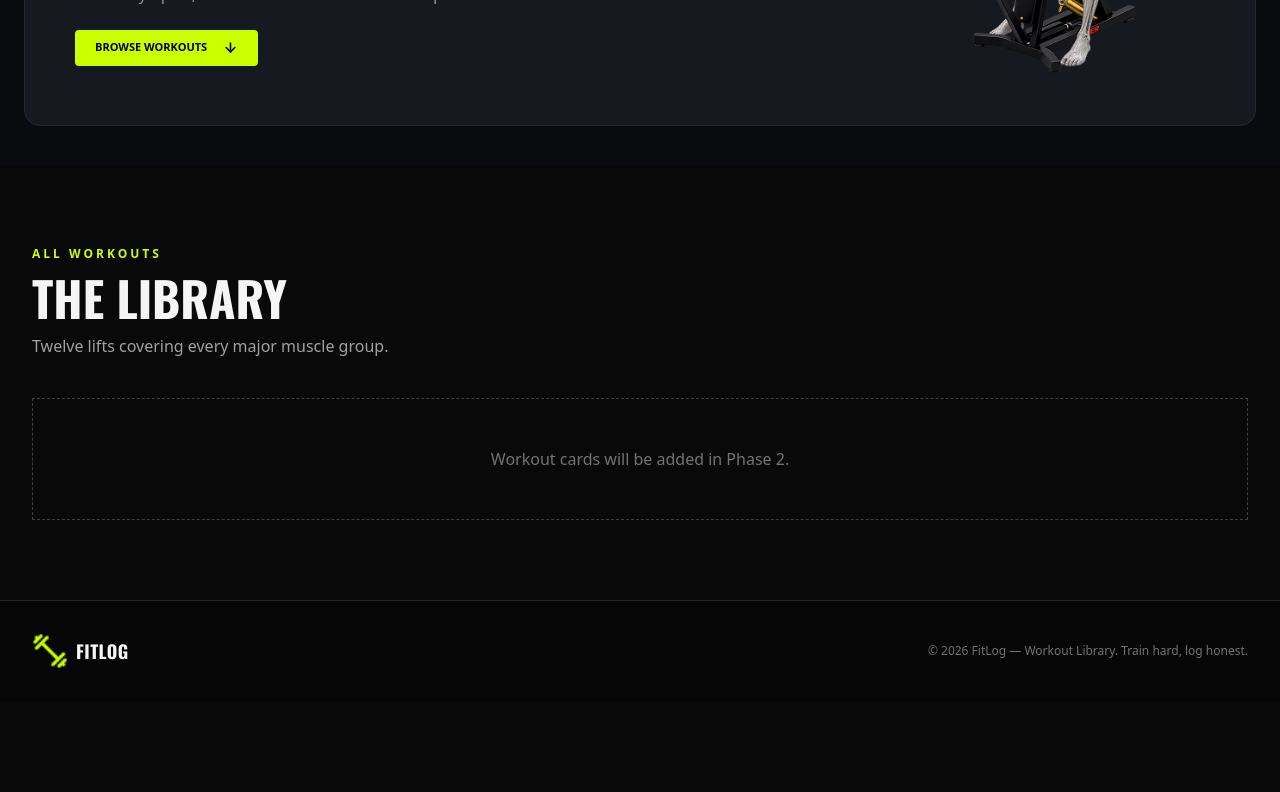
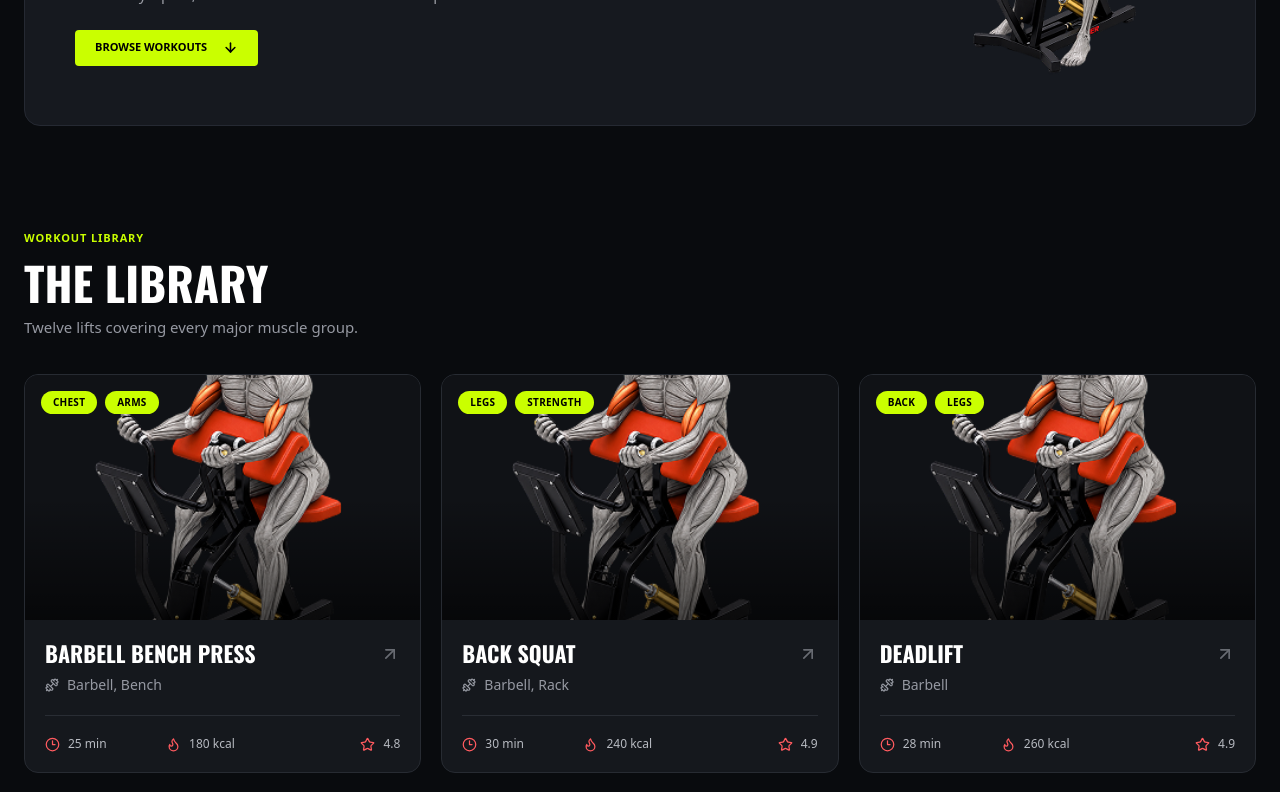
Before and after one commit to shariardipto/fitlog-as6, a Next.js app: page / in a window 1280 px wide. Shown: the part 377-1169 px from the top of the page. Before the commit the page ends 1078 px from the top, so only its background shows below. Built offline with nearby package versions, Linux system fonts and the light colour scheme; no server answers.

Commit message:
workout applied

```diff
--- a/next.config.mjs
+++ b/next.config.mjs
@@ -1,7 +1,13 @@
 /** @type {import('next').NextConfig} */
 const nextConfig = {
-  /* config options here */
-  reactCompiler: true,
+  images: {
+    remotePatterns: [
+      {
+        protocol: "https",
+        hostname: "**",
+      },
+    ],
+  },
 };
 
 export default nextConfig;
--- a/src/app/layout.js
+++ b/src/app/layout.js
@@ -18,6 +18,9 @@ export const metadata = {
   title: "FitLog | Workout Library",
   description:
     "Train with intent, build your workout plan, and log every set.",
+  icons: {
+    icon: "/favicon.png",
+  },
 };
 
 export default function RootLayout({ children }) {
--- /dev/null
+++ b/src/app/loading.js
@@ -0,0 +1,15 @@
+export default function Loading() {
+  return (
+    <div className="flex min-h-screen items-center justify-center bg-[#090b0e]">
+      <div className="flex flex-col items-center gap-4">
+
+        <div className="h-10 w-10 animate-spin rounded-full border-2 border-[#343840] border-t-[#caff00]" />
+
+        <p className="text-sm text-[#9699a2]">
+          Loading workouts...
+        </p>
+
+      </div>
+    </div>
+  );
+}
--- a/src/app/page.js
+++ b/src/app/page.js
@@ -1,37 +1,75 @@
 import Hero from "@/components/Hero";
+import WorkoutLibrary from "@/components/WorkoutLibrary";
+import { fallbackWorkouts } from "@/data/workouts";
 
-export default function Home() {
+async function getWorkouts() {
+  try {
+    const res = await fetch(
+      "https://api.abcz.workers.dev/api/fitlog",
+      {
+        cache: "force-cache",
+      }
+    );
+
+    if (!res.ok) {
+      console.warn(`FitLog API unavailable: ${res.status}`);
+      return fallbackWorkouts;
+    }
+
+    const result = await res.json();
+
+    if (Array.isArray(result)) {
+      return result;
+    }
+
+    if (Array.isArray(result.data)) {
+      return result.data;
+    }
+
+    if (Array.isArray(result.workouts)) {
+      return result.workouts;
+    }
+
+    return fallbackWorkouts;
+  } catch (error) {
+    console.warn("Using fallback workout data.");
+    return fallbackWorkouts;
+  }
+}
+
+export default async function Home() {
+  const workouts = await getWorkouts();
+
   return (
     <>
       <Hero />
 
       <section
         id="library"
-        className="mx-auto max-w-7xl px-4 py-20 sm:px-6 lg:px-8"
+        className="bg-[#090b0e] px-5 py-16 sm:px-6"
       >
-        <div className="mb-10">
+        <div className="mx-auto max-w-[1440px]">
 
-          <p className="mb-3 text-xs font-bold tracking-[0.25em] text-[#ccff00]">
-            ALL WORKOUTS
+          <div className="mb-9">
+            <p className="mb-3 text-[11px] font-bold uppercase tracking-[0.08em] text-[#caff00]">
+              Workout Library
             </p>
 
             <h2
-            className="text-4xl font-bold uppercase sm:text-5xl"
+              className="text-[38px] font-bold uppercase leading-none text-white sm:text-[46px]"
               style={{ fontFamily: "var(--font-oswald)" }}
             >
               The Library
             </h2>
 
-          <p className="mt-3 text-neutral-400">
+            <p className="mt-3 text-sm text-[#9699a2] sm:text-[15px]">
               Twelve lifts covering every major muscle group.
             </p>
+          </div>
+
+          <WorkoutLibrary workouts={workouts} />
 
         </div>
-
-        <div className="border border-dashed border-neutral-700 p-12 text-center text-neutral-500">
-          Workout cards will be added in Phase 2.
-        </div>
-
       </section>
     </>
   );
--- a/src/app/workout/[id]/page.js
+++ b/src/app/workout/[id]/page.js
@@ -0,0 +1,39 @@
+import Link from "next/link";
+
+export default async function WorkoutDetailsPage({ params }) {
+  const { id } = await params;
+
+  return (
+    <section className="min-h-[70vh] bg-[#090b0e] px-5 py-16 sm:px-6">
+
+      <div className="mx-auto max-w-[1440px]">
+
+        <p className="mb-3 text-xs font-bold uppercase tracking-widest text-[#caff00]">
+          Workout Details
+        </p>
+
+        <h1
+          className="text-5xl font-bold uppercase text-white"
+          style={{
+            fontFamily: "var(--font-oswald)",
+          }}
+        >
+          Workout #{id}
+        </h1>
+
+        <p className="mt-4 text-[#9699a2]">
+          Full workout details will be added in Phase 3.
+        </p>
+
+        <Link
+          href="/"
+          className="mt-8 inline-flex bg-[#caff00] px-5 py-3 text-xs font-bold uppercase text-black"
+        >
+          Back to workouts
+        </Link>
+
+      </div>
+
+    </section>
+  );
+}
--- a/src/components/WorkoutCard.jsx
+++ b/src/components/WorkoutCard.jsx
@@ -0,0 +1,166 @@
+import Image from "next/image";
+import Link from "next/link";
+import {
+  Clock3,
+  Flame,
+  Star,
+  Dumbbell,
+  ArrowUpRight,
+} from "lucide-react";
+
+export default function WorkoutCard({ workout }) {
+  const id = workout.id || workout._id;
+
+  const name =
+    workout.name ||
+    workout.title ||
+    "Workout";
+
+  const image =
+    workout.image ||
+    workout.imageUrl ||
+    workout.thumbnail ||
+    "/placeholder.png";
+
+  const duration =
+    workout.duration ??
+    workout.durationMinutes ??
+    0;
+
+  const calories =
+    workout.calories ??
+    workout.caloriesBurned ??
+    0;
+
+  const rating =
+    workout.rating ??
+    0;
+
+  const equipment =
+    workout.equipment ||
+    workout.equipments ||
+    "No equipment";
+
+  const categories =
+    workout.categories ||
+    workout.category ||
+    [];
+
+  const normalizedCategories = Array.isArray(categories)
+    ? categories
+    : [categories];
+
+  const normalizedEquipment = Array.isArray(equipment)
+    ? equipment.join(", ")
+    : equipment;
+
+  return (
+    <Link
+      href={`/workout/${id}`}
+      className="group overflow-hidden rounded-[14px] border border-[#272b32] bg-[#15181d] transition duration-300 hover:-translate-y-1 hover:border-[#caff00]/60"
+    >
+
+      {/* Image */}
+      <div className="relative h-[245px] overflow-hidden bg-[#101216]">
+
+        <Image
+          src={image}
+          alt={name}
+          fill
+          className="object-cover transition duration-500 group-hover:scale-[1.03]"
+        />
+
+        <div className="absolute inset-0 bg-gradient-to-t from-black/60 via-transparent to-transparent" />
+
+        {/* Categories */}
+        <div className="absolute left-4 top-4 flex flex-wrap gap-2">
+          {normalizedCategories
+            .filter(Boolean)
+            .slice(0, 2)
+            .map((category, index) => (
+              <span
+                key={index}
+                className="rounded-full bg-[#caff00] px-3 py-1 text-[10px] font-extrabold uppercase tracking-wide text-black"
+              >
+                {category}
+              </span>
+            ))}
+        </div>
+
+      </div>
+
+      {/* Content */}
+      <div className="p-5">
+
+        <div className="flex items-start justify-between gap-4">
+
+          <div>
+            <h3
+              className="text-[22px] font-bold uppercase leading-tight text-white"
+              style={{
+                fontFamily: "var(--font-oswald)",
+              }}
+            >
+              {name}
+            </h3>
+
+            <div className="mt-2 flex items-center gap-2 text-sm text-[#9699a2]">
+              <Dumbbell size={14} />
+
+              <span>{normalizedEquipment}</span>
+            </div>
+          </div>
+
+          <ArrowUpRight
+            size={20}
+            className="mt-1 shrink-0 text-[#686b72] transition group-hover:text-[#caff00]"
+          />
+
+        </div>
+
+        {/* Divider */}
+        <div className="my-5 h-px bg-[#292d34]" />
+
+        {/* Stats */}
+        <div className="grid grid-cols-3 gap-2">
+
+          <div className="flex items-center gap-2 text-xs text-[#b7bac1]">
+            <Clock3
+              size={15}
+              className="text-[#ff5a5f]"
+            />
+
+            <span>
+              {duration}
+              {typeof duration === "number" && " min"}
+            </span>
+          </div>
+
+          <div className="flex items-center gap-2 text-xs text-[#b7bac1]">
+            <Flame
+              size={15}
+              className="text-[#ff5a5f]"
+            />
+
+            <span>
+              {calories}
+              {typeof calories === "number" && " kcal"}
+            </span>
+          </div>
+
+          <div className="flex items-center justify-end gap-2 text-xs text-[#b7bac1]">
+            <Star
+              size={15}
+              className="text-[#ff5a5f]"
+            />
+
+            <span>{rating}</span>
+          </div>
+
+        </div>
+
+      </div>
+
+    </Link>
+  );
+}
--- a/src/components/WorkoutLibrary.jsx
+++ b/src/components/WorkoutLibrary.jsx
@@ -0,0 +1,24 @@
+import WorkoutCard from "./WorkoutCard";
+
+export default function WorkoutLibrary({ workouts = [] }) {
+  if (!workouts.length) {
+    return (
+      <div className="rounded-xl border border-[#282c33] bg-[#15181d] p-10 text-center">
+        <p className="text-[#9699a2]">
+          No workouts found.
+        </p>
+      </div>
+    );
+  }
+
+  return (
+    <div className="grid grid-cols-1 gap-5 md:grid-cols-2 lg:grid-cols-3">
+      {workouts.map((workout, index) => (
+        <WorkoutCard
+          key={workout.id || workout._id || index}
+          workout={workout}
+        />
+      ))}
+    </div>
+  );
+}
--- /dev/null
+++ b/src/data/workouts.js
@@ -0,0 +1,122 @@
+export const fallbackWorkouts = [
+  {
+    id: "1",
+    name: "Barbell Bench Press",
+    categories: ["Chest", "Arms"],
+    equipment: ["Barbell", "Bench"],
+    duration: 25,
+    calories: 180,
+    rating: 4.8,
+    image: "/banner.png",
+  },
+  {
+    id: "2",
+    name: "Back Squat",
+    categories: ["Legs", "Strength"],
+    equipment: ["Barbell", "Rack"],
+    duration: 30,
+    calories: 240,
+    rating: 4.9,
+    image: "/banner.png",
+  },
+  {
+    id: "3",
+    name: "Deadlift",
+    categories: ["Back", "Legs"],
+    equipment: ["Barbell"],
+    duration: 28,
+    calories: 260,
+    rating: 4.9,
+    image: "/banner.png",
+  },
+  {
+    id: "4",
+    name: "Shoulder Press",
+    categories: ["Shoulders", "Arms"],
+    equipment: ["Dumbbells"],
+    duration: 20,
+    calories: 150,
+    rating: 4.7,
+    image: "/banner.png",
+  },
+  {
+    id: "5",
+    name: "Lat Pulldown",
+    categories: ["Back", "Arms"],
+    equipment: ["Cable Machine"],
+    duration: 22,
+    calories: 160,
+    rating: 4.6,
+    image: "/banner.png",
+  },
+  {
+    id: "6",
+    name: "Bicep Curl",
+    categories: ["Arms"],
+    equipment: ["Dumbbells"],
+    duration: 15,
+    calories: 100,
+    rating: 4.5,
+    image: "/banner.png",
+  },
+  {
+    id: "7",
+    name: "Tricep Pushdown",
+    categories: ["Arms"],
+    equipment: ["Cable Machine"],
+    duration: 16,
+    calories: 110,
+    rating: 4.5,
+    image: "/banner.png",
+  },
+  {
+    id: "8",
+    name: "Leg Press",
+    categories: ["Legs"],
+    equipment: ["Leg Press Machine"],
+    duration: 24,
+    calories: 210,
+    rating: 4.7,
+    image: "/banner.png",
+  },
+  {
+    id: "9",
+    name: "Russian Twist",
+    categories: ["Core"],
+    equipment: ["Medicine Ball"],
+    duration: 18,
+    calories: 130,
+    rating: 4.6,
+    image: "/banner.png",
+  },
+  {
+    id: "10",
+    name: "Pull Up",
+    categories: ["Back", "Arms"],
+    equipment: ["Pull-up Bar"],
+    duration: 20,
+    calories: 170,
+    rating: 4.8,
+    image: "/banner.png",
+  },
+  {
+    id: "11",
+    name: "Walking Lunge",
+    categories: ["Legs"],
+    equipment: ["Dumbbells"],
+    duration: 22,
+    calories: 190,
+    rating: 4.6,
+    image: "/banner.png",
+  },
+  {
+    id: "12",
+    name: "Plank",
+    categories: ["Core"],
+    equipment: ["Bodyweight"],
+    duration: 10,
+    calories: 70,
+    rating: 4.4,
+    image: "/banner.png",
+  },
+];
```
Lines whose indentation alone changed are shown as unchanged.
